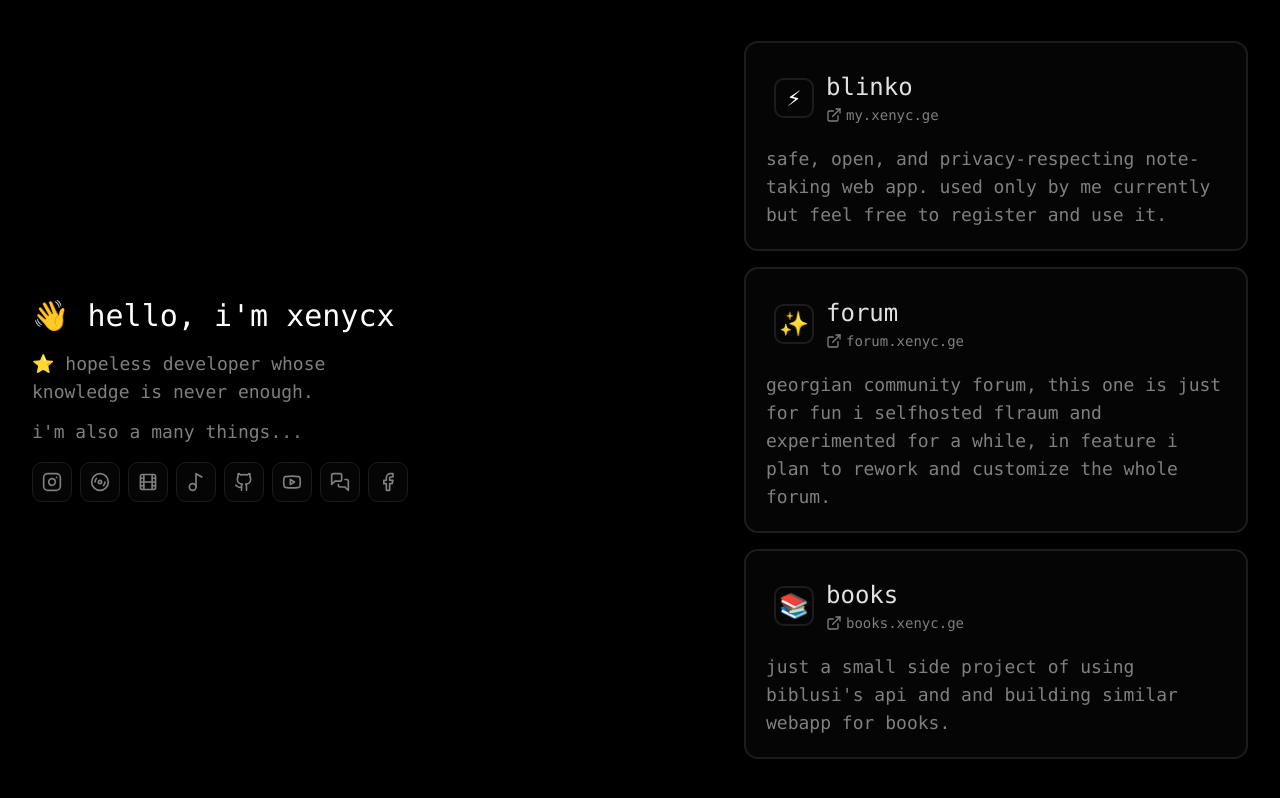
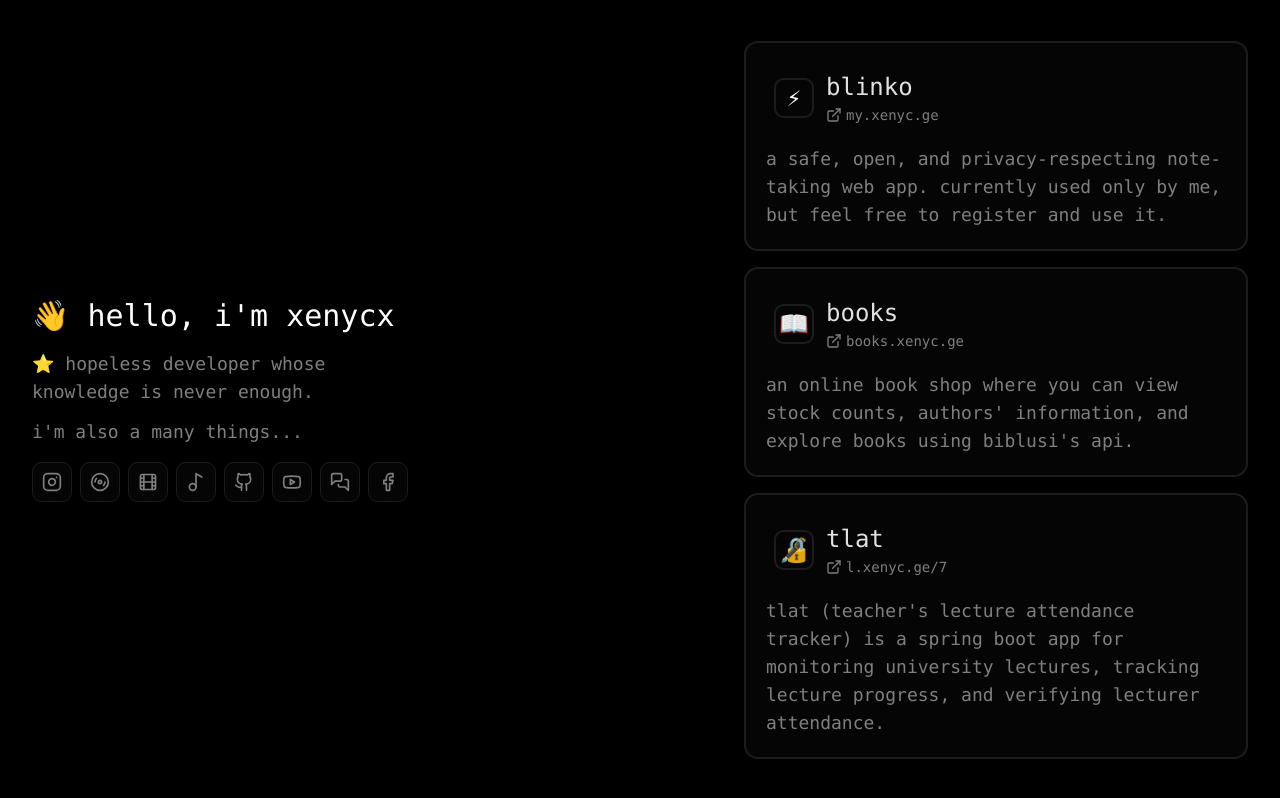
Before and after one commit to xenycx/portfolio, a Next.js app: page / in a window 1280 px wide. Built offline with nearby package versions, Linux system fonts and the light colour scheme.

Commit message:
Update page.tsx
tf

```diff
--- a/app/page.tsx
+++ b/app/page.tsx
@@ -49,19 +49,19 @@ export default function Page() {
               icon="⚡"
               title="blinko"
               url="my.xenyc.ge"
-              description="safe, open, and privacy-respecting note-taking web app. used only by me currently but feel free to register and use it."
+              description="a safe, open, and privacy-respecting note-taking web app. currently used only by me, but feel free to register and use it."
             />
             <ProjectCard
-              icon="✨"
-              title="forum"
-              url="forum.xenyc.ge"
-              description="georgian community forum, this one is just for fun i selfhosted flraum and experimented for a while, in feature i plan to rework and customize the whole forum."
+              icon="📖"
+              title="books"
+              url="books.xenyc.ge"
+              description="an online book shop where you can view stock counts, authors' information, and explore books using biblusi's api."
             />
             <ProjectCard
-              icon="📚"
-              title="books"
-              url="books.xenyc.ge"
-              description="just a small side project of using biblusi's api and and building similar webapp for books."
+              icon="🔏"
+              title="tlat"
+              url="l.xenyc.ge/7"
+              description="tlat (teacher's lecture attendance tracker) is a spring boot app for monitoring university lectures, tracking lecture progress, and verifying lecturer attendance."
             />
 
           </div>
```
